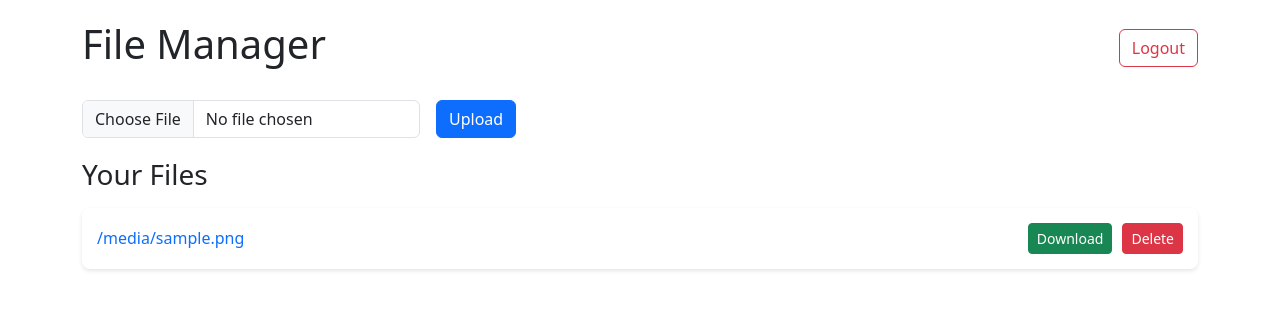
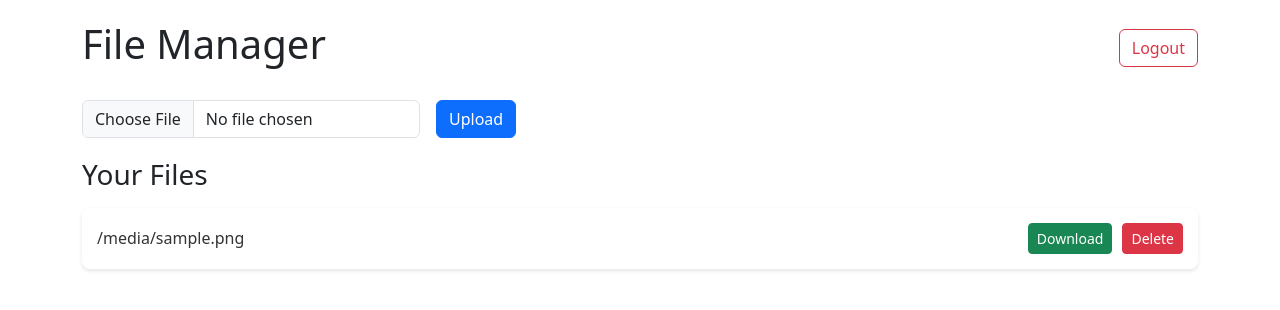
Before and after one commit to IvanDeus/Flask-File-Manager-with-TinyDB-Auth, a Flask app: template templates/index.html in a window 1280 px wide. Shown: the top 310 px of the page. Run offline with Flask 3, Linux system fonts and the light colour scheme; the template is opened without the code that fills it: most values are stand-ins (such as "Sample title", 1, 10 or a date in 2020).

Commit message:
Update index.html

```diff
--- a/templates/index.html
+++ b/templates/index.html
@@ -23,12 +23,13 @@
             {% for file in files %}
                 <div class="file-card">
                     <div class="d-flex justify-content-between align-items-center">
-                        <a href="{{ url_for('download_file', filename=file) }}"
-                           target="_blank"
-                           class="text-decoration-none"
-                           title="Click to open in new tab">
-                            {{ file }}
-                        </a>
+                <!-- Change the filename link to use a specific class -->
+                <a href="{{ url_for('download_file', filename=file) }}"
+                   target="_blank"
+                   class="filename-link text-decoration-none"
+                   title="Click to open in new tab">
+                    {{ file }}
+                </a>
                         <div class="file-actions">
                             <a href="{{ url_for('download_file', filename=file) }}" class="btn btn-sm btn-success">Download</a>
                             <a href="{{ url_for('delete_file', filename=file) }}" class="btn btn-sm btn-danger" onclick="return confirm('Are you sure you want to delete this file?')">Delete</a>
```
